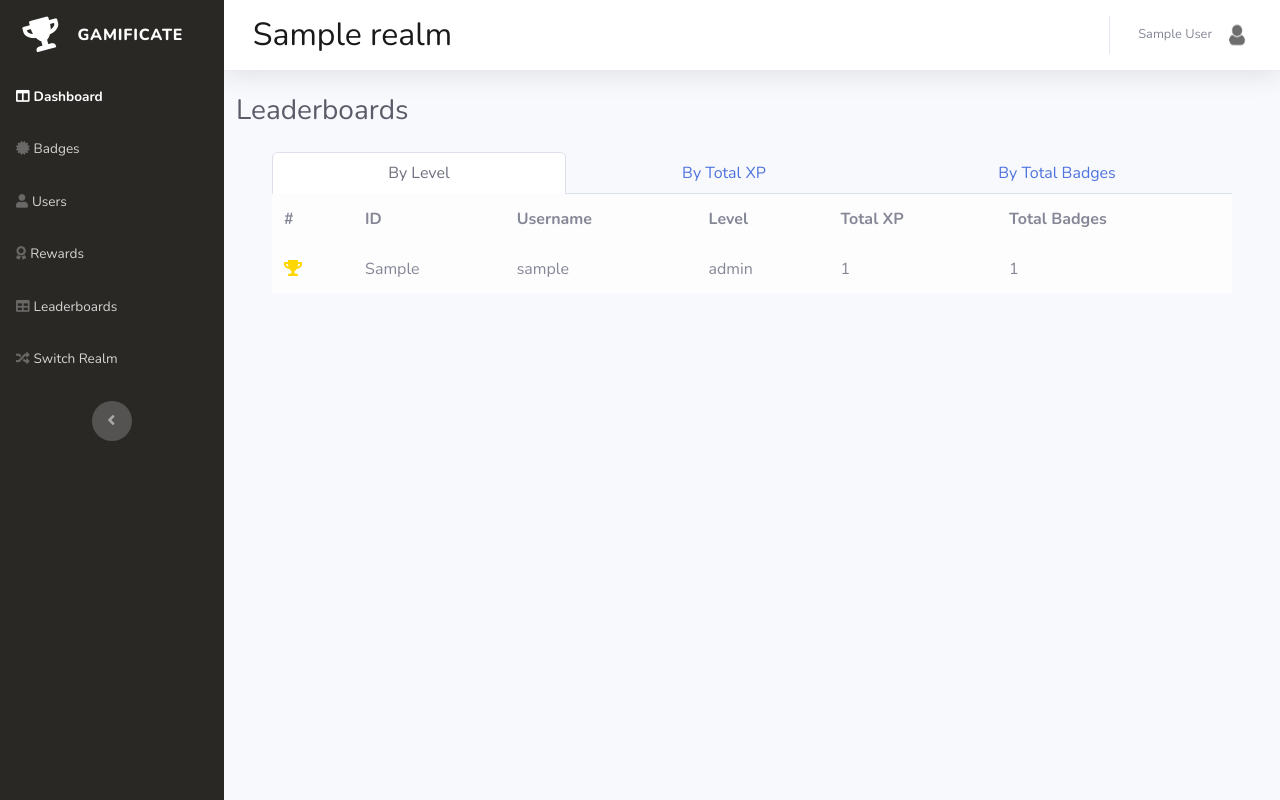
After one commit to gamificate-engine/gamificate-engine, a Python web app: template app/templates/realms/leaderboards/index.html in a window 1280 px wide. The commit adds this page. Run offline with Jinja, Linux system fonts and the light colour scheme; the template is opened without the code that fills it: most values are stand-ins (such as "Sample title", 1, 10 or a date in 2020); some libraries are stand-ins or nearby versions.

Commit message:
Added Leaderboards to Dashboard

```diff
--- a/app/api/routes/leaderboards.py
+++ b/app/api/routes/leaderboards.py
@@ -23,7 +23,7 @@ def get_level_leaderboard():
     users = sorted(users, key=lambda user: user.level, reverse=True)
 
     for index, user in enumerate(users, start=1):
-        res.append(user.rank_to_dict(index, 'level'))
+        res.append(user.rank_to_dict(index))
 
     return jsonify({'leaderboard': res})
 
@@ -44,7 +44,7 @@ def get_total_xp_leaderboard():
     users = sorted(users, key=lambda user: user.total_xp, reverse=True)
 
     for index, user in enumerate(users, start=1):
-        res.append(user.rank_to_dict(index, 'total_xp'))
+        res.append(user.rank_to_dict(index))
 
     return jsonify({'leaderboard': res})
 
@@ -65,6 +65,6 @@ def get_total_badges_leaderboard():
     users = sorted(users, key=lambda user: user.total_badges, reverse=True)
 
     for index, user in enumerate(users, start=1):
-        res.append(user.rank_to_dict(index, 'total_badges'))
+        res.append(user.rank_to_dict(index))
 
     return jsonify({'leaderboard': res})
--- a/app/realms/__init__.py
+++ b/app/realms/__init__.py
@@ -5,3 +5,4 @@ bp = Blueprint('realms', __name__)
 from app.realms import routes
 from app.realms.badges import routes
 from app.realms.users import routes
+from app.realms.leaderboards import routes
--- a/app/templates/realms/badges/index.html
+++ b/app/templates/realms/badges/index.html
@@ -30,7 +30,7 @@
                         <table class="table table-light table-hover">
                             <thead>
                                 <tr>
-                                    <th scope="col">#</th>
+                                    <th scope="col">ID</th>
                                     <th scope="col">Name</th>
                                     <th scope="col">Description</th>
                                     <th scope="col">Required</th>
--- /dev/null
+++ b/app/templates/realms/leaderboards/index.html
@@ -0,0 +1,141 @@
+{% extends "realms/partials/header_realm.html" %}
+{% block content %}
+
+
+    <div class="d-flex flex-column" id="content-wrapper">
+        <div id="content">
+            {% with title=realm.name %}
+                {% include "realms/partials/navbar.html"  %}
+            {% endwith %}
+
+            <div class="container-fluid">
+                <div class="row justify-content-between mb-4">
+                    <h3 class="text-dark mb-0">Leaderboards</h3>
+                </div>
+
+                <section id="tabs" class="project-tab">
+                    <div class="container">
+                        <div class="row">
+                            <div class="col-md-12">
+                                <nav>
+                                    <div class="nav nav-tabs nav-fill" id="nav-tab" role="tablist">
+                                        <a class="nav-item nav-link active" id="nav-level-tab" data-toggle="tab" href="#nav-level" role="tab" aria-controls="nav-level" aria-selected="true">By Level</a>
+                                        <a class="nav-item nav-link" id="nav-xp-tab" data-toggle="tab" href="#nav-xp" role="tab" aria-controls="nav-xp" aria-selected="false">By Total XP</a>
+                                        <a class="nav-item nav-link" id="nav-badges-tab" data-toggle="tab" href="#nav-badges" role="tab" aria-controls="nav-badges" aria-selected="false">By Total Badges</a>
+                                    </div>
+                                </nav>
+                                <div class="tab-content" id="nav-tabContent">
+                                    <div class="tab-pane fade show active" id="nav-level" role="tabpanel" aria-labelledby="nav-level-tab">
+                                        <table class="table table-light table-hover">
+                                            <thead>
+                                                <tr>
+                                                    <th scope="col">#</th>
+                                                    <th scope="col">ID</th>
+                                                    <th scope="col">Username</th>
+                                                    <th scope="col">Level</th>
+                                                    <th scope="col">Total XP</th>
+                                                    <th scope="col">Total Badges</th>
+                                                </tr>
+                                            </thead>
+                                            <tbody>
+                                                {% for user in leaderboard_level %}
+                                                    <tr>
+                                                        {% if user.rank == 1 %}
+                                                            <th scope="row"><i class="fas fa-trophy" style="color:#FFD700;"></i></th>
+                                                        {% elif user.rank == 2 %}
+                                                            <th scope="row"><i class="fas fa-trophy" style="color:#C0C0C0;"></i></th>
+                                                        {% elif user.rank == 3 %}
+                                                            <th scope="row"><i class="fas fa-trophy" style="color:#CD7F32;"></i></th>
+                                                        {% else %}
+                                                            <th scope="row">{{ user.rank }}</th>
+                                                        {% endif %}
+                                                        <td>{{ user.id_user }}</td>
+                                                        <td>{{ user.username }}</td>
+                                                        <td>{{ user.level }}</td>
+                                                        <td>{{ user.total_xp }}</td>
+                                                        <td>{{ user.total_badges }}</td>
+                                                    </tr>
+                                                {% endfor %}
+                                            </tbody>
+                                        </table>
+                                    </div>
+                                    <div class="tab-pane fade" id="nav-xp" role="tabpanel" aria-labelledby="nav-xp-tab">
+                                        <table class="table table-light table-hover">
+                                            <thead>
+                                                <tr>
+                                                    <th scope="col">#</th>
+                                                    <th scope="col">ID</th>
+                                                    <th scope="col">Username</th>
+                                                    <th scope="col">Level</th>
+                                                    <th scope="col">Total XP</th>
+                                                    <th scope="col">Total Badges</th>
+                                                </tr>
+                                            </thead>
+                                            <tbody>
+                                                {% for user in leaderboard_xp %}
+                                                    <tr>
+                                                        {% if user.rank == 1 %}
+                                                            <th scope="row"><i class="fas fa-trophy" style="color:#FFD700;"></i></th>
+                                                        {% elif user.rank == 2 %}
+                                                            <th scope="row"><i class="fas fa-trophy" style="color:#C0C0C0;"></i></th>
+                                                        {% elif user.rank == 3 %}
+                                                            <th scope="row"><i class="fas fa-trophy" style="color:#CD7F32;"></i></th>
+                                                        {% else %}
+                                                            <th scope="row">{{ user.rank }}</th>
+                                                        {% endif %}
+                                                        <td>{{ user.id_user }}</td>
+                                                        <td>{{ user.username }}</td>
+                                                        <td>{{ user.level }}</td>
+                                                        <td>{{ user.total_xp }}</td>
+                                                        <td>{{ user.total_badges }}</td>
+                                                    </tr>
+                                                {% endfor %}
+                                            </tbody>
+                                        </table>
+                                    </div>
+                                    <div class="tab-pane fade" id="nav-badges" role="tabpanel" aria-labelledby="nav-badges-tab">
+                                        <table class="table table-light table-hover">
+                                            <thead>
+                                                <tr>
+                                                    <th scope="col">#</th>
+                                                    <th scope="col">ID</th>
+                                                    <th scope="col">Username</th>
+                                                    <th scope="col">Level</th>
+                                                    <th scope="col">Total XP</th>
+                                                    <th scope="col">Total Badges</th>
+                                                </tr>
+                                            </thead>
+                                            <tbody>
+                                                {% for user in leaderboard_badges %}
+                                                    <tr>
+                                                        {% if user.rank == 1 %}
+                                                            <th scope="row"><i class="fas fa-trophy" style="color:#FFD700;"></i></th>
+                                                        {% elif user.rank == 2 %}
+                                                            <th scope="row"><i class="fas fa-trophy" style="color:#C0C0C0;"></i></th>
+                                                        {% elif user.rank == 3 %}
+                                                            <th scope="row"><i class="fas fa-trophy" style="color:#CD7F32;"></i></th>
+                                                        {% else %}
+                                                            <th scope="row">{{ user.rank }}</th>
+                                                        {% endif %}
+                                                        <td>{{ user.id_user }}</td>
+                                                        <td>{{ user.username }}</td>
+                                                        <td>{{ user.level }}</td>
+                                                        <td>{{ user.total_xp }}</td>
+                                                        <td>{{ user.total_badges }}</td>
+                                                    </tr>
+                                                {% endfor %}
+                                            </tbody>
+                                        </table>
+                                    </div>
+                                </div>
+                            </div>
+                        </div>
+                    </div>
+                </section>
+            </div>
+        </div>
+    </div>
+
+
+
+{% endblock %}
--- a/app/templates/realms/partials/header_realm.html
+++ b/app/templates/realms/partials/header_realm.html
@@ -27,7 +27,7 @@
                     <li class="nav-item" role="presentation"><a class="nav-link" href="{{url_for('realms.badges', id=realm.id_realm)}}"><i class="fas fa-certificate"></i><span>Badges</span></a></li>
                     <li class="nav-item" role="presentation"><a class="nav-link" href="{{url_for('realms.users', id=realm.id_realm)}}"><i class="fas fa-user"></i><span>Users</span></a></li>
                     <li class="nav-item" role="presentation"><a class="nav-link" href=""><i class="fas fa-award"></i><span>Rewards</span></a></li>
-                    <li class="nav-item" role="presentation"><a class="nav-link" href=""><i class="fas fa-table"></i><span>Leaderboard</span></a></li>
+                    <li class="nav-item" role="presentation"><a class="nav-link" href="{{url_for('realms.leaderboards', id=realm.id_realm)}}"><i class="fas fa-table"></i><span>Leaderboards</span></a></li>
 
                     <li class="nav-item" role="presentation"></li>
                     <li class="nav-item" role="presentation" style="height: 52px;"><a class="nav-link" href="{{url_for('realms.realms')}}" style="height: 80px;"><i class="fas fa-random"></i><span>Switch Realm</span></a></li>
--- a/app/templates/realms/users/index.html
+++ b/app/templates/realms/users/index.html
@@ -29,10 +29,12 @@
                         <table class="table table-light table-hover">
                             <thead>
                                 <tr>
-                                    <th scope="col">#</th>
+                                    <th scope="col">ID</th>
                                     <th scope="col">Username</th>
                                     <th scope="col">Email</th>
                                     <th scope="col">Level</th>
+                                    <th scope="col">XP</th>
+                                    <th scope="col">Badges</th>
                                     <th scope="col">Active</th>
                                     <th scope="col">Actions</th>
                                 </tr>
@@ -44,6 +46,8 @@
                                         <td>{{ user.username }}</td>
                                         <td>{{ user.email }}</td>
                                         <td>{{ user.level }}</td>
+                                        <td>{{ user.total_xp }}</td>
+                                        <td>{{ user.total_badges }}</td>
                                         <td>{{ user.active }}</td>
                                         <td>
                                             <div class="row">
```
Also changed, not shown: app/api/docs/leaderboards/level.yaml (+8 -0 lines), app/api/docs/leaderboards/total_badges.yaml (+8 -0 lines), app/api/docs/leaderboards/total_xp.yaml (+8 -0 lines), app/models.py (+5 -3 lines), app/realms/leaderboards/routes.py (added, +27 -0 lines).
